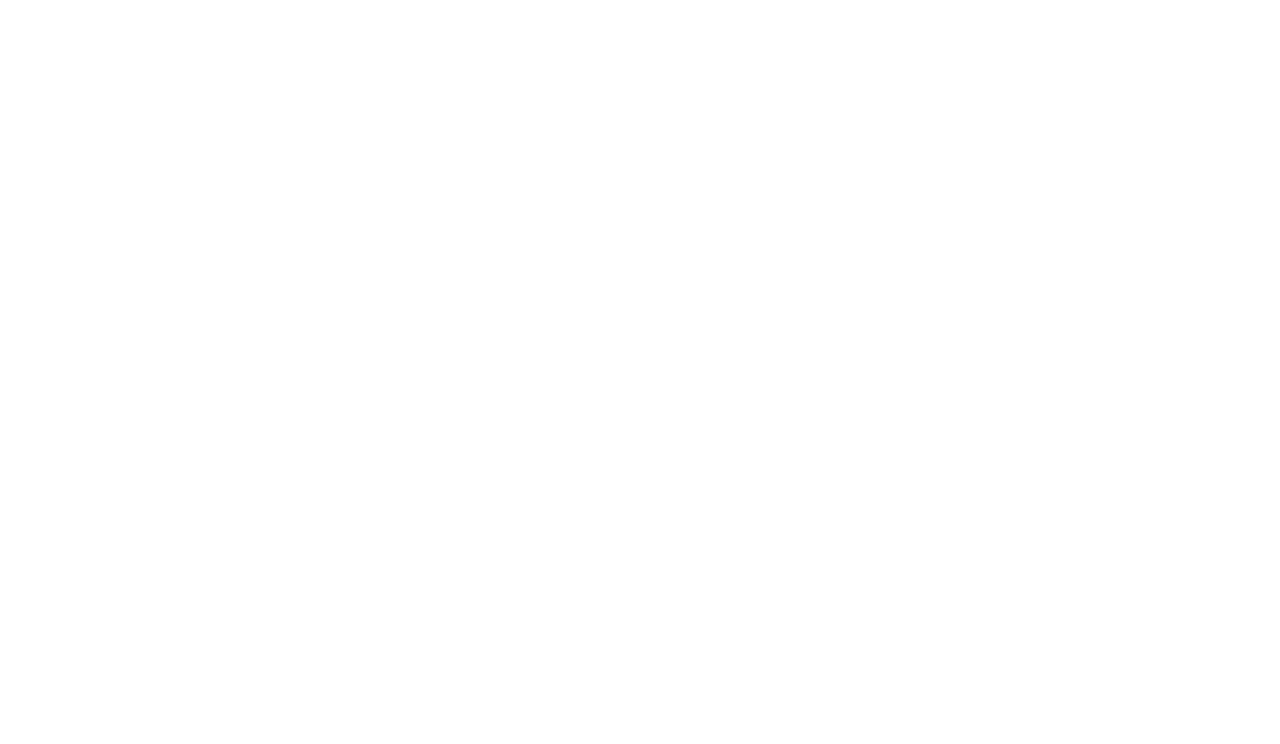
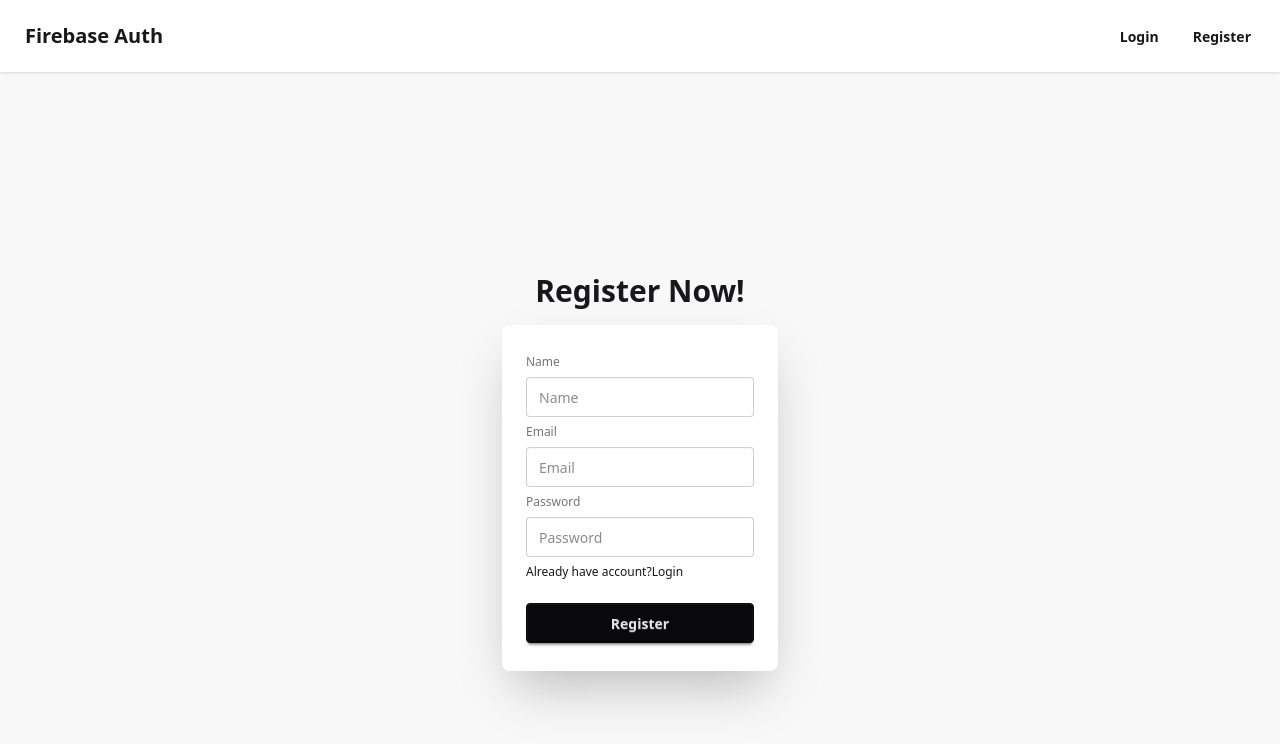
Before and after one commit to joynalmdabedin440/firebase-authentication-setup, a React (Vite) app: page /register in a window 1280 px wide. Before the commit this address had no page. Shown: the top 744 px of the page. Built offline with nearby package versions, Linux system fonts and the light colour scheme.

Commit message:
add navbar

```diff
--- a/package.json
+++ b/package.json
@@ -11,6 +11,7 @@
   },
   "dependencies": {
     "@tailwindcss/vite": "^4.0.6",
+    "firebase": "^11.3.1",
     "react": "^19.0.0",
     "react-dom": "^19.0.0",
     "react-router": "^7.1.5",
--- /dev/null
+++ b/src/components/Login.jsx
@@ -0,0 +1,42 @@
+
+
+const Login = () => {
+    const handleLogin = e => {
+        e.preventDefault()
+
+        const email = e.target.email.value
+        const password = e.target.password.value
+
+        console.log(email,password);
+
+
+
+    }
+
+
+
+    return (
+        <div className="hero bg-base-200 min-h-screen">
+            <div className="hero-content flex-col ">
+                <div className="text-center lg:text-left">
+                    <h1 className="text-3xl font-bold">Login now!</h1>
+
+                </div>
+                <div className="card bg-base-100 w-full max-w-sm shrink-0 shadow-2xl">
+                    <form onSubmit={handleLogin} className="card-body">
+                        <fieldset className="fieldset">
+                            <label className="fieldset-label">Email</label>
+                            <input  type="email" className="input" placeholder="Email" name="email" />
+                            <label className="fieldset-label">Password</label>
+                            <input type="password" className="input" placeholder="Password" name="password" />
+                            <div><a className="link link-hover">Forgot password?</a></div>
+                            <button type="submit" className="btn btn-neutral mt-4">Login</button>
+                        </fieldset>
+                    </form>
+                </div>
+            </div>
+        </div>
+    );
+};
+
+export default Login;
--- /dev/null
+++ b/src/components/Navbar.jsx
@@ -0,0 +1,25 @@
+import { Link } from "react-router";
+
+
+const Navbar = () => {
+    return (
+        <div className="navbar bg-base-100 shadow-sm">
+            <div className="flex-1">
+                <a className="btn btn-ghost text-xl">Firebase Auth</a>
+            </div>
+            <div className="flex-none">
+                <ul className="menu menu-horizontal px-1">
+
+                    <li>
+                        <Link to="/login" className="btn btn-ghost">Login</Link>
+                    </li>
+                    <li>
+                        <Link to="/register" className="btn btn-ghost">Register</Link>
+                    </li>
+                </ul>
+            </div>
+        </div>
+    );
+};
+
+export default Navbar;
--- /dev/null
+++ b/src/components/Register.jsx
@@ -0,0 +1,38 @@
+import { Link } from "react-router";
+
+
+const Register = () => {
+
+    const handleSubmit = (e) => {
+        e.preventDefault();
+        console.log(e.target.email.value);
+    }
+
+
+    return (
+        <div className="hero bg-base-200 min-h-screen">
+            <div className="hero-content flex-col ">
+                <div className="text-center lg:text-left">
+                    <h1 className="text-3xl font-bold">Register Now!</h1>
+
+                </div>
+                <div className="card bg-base-100 w-full max-w-sm shrink-0 shadow-2xl">
+                    <form onSubmit={handleSubmit}  className="card-body">
+                        <fieldset  className="fieldset">
+                            <label className="fieldset-label">Name</label>
+                            <input type="text" className="input" placeholder="Name" name="name" />
+                            <label className="fieldset-label">Email</label>
+                            <input type="email" className="input" placeholder="Email" name="email"/>
+                            <label className="fieldset-label">Password</label>
+                            <input type="password" className="input" placeholder="Password" name="password" />
+                            <div> Already have account?<Link to="/login">Login </Link></div>
+                            <button type="submit" className="btn btn-neutral mt-4">Register</button>
+                        </fieldset>
+                    </form>
+                </div>
+            </div>
+        </div>
+    );
+};
+
+export default Register;
--- a/src/components/Root.jsx
+++ b/src/components/Root.jsx
@@ -1,10 +1,12 @@
+import { Outlet } from "react-router";
+import Navbar from "./Navbar";
 
 
 const Root = () => {
     return (
         <div>
-            this is root component
-
+            <Navbar/>
+            <Outlet/>
         </div>
     );
 };
--- /dev/null
+++ b/src/firebase.init.js
@@ -0,0 +1,22 @@
+// Import the functions you need from the SDKs you need
+import { initializeApp } from "firebase/app";
+import { getAuth } from "firebase/auth";
+
+// TODO: Add SDKs for Firebase products that you want to use
+// https://firebase.google.com/docs/web/setup#available-libraries
+
+// Your web app's Firebase configuration
+const firebaseConfig = {
+  apiKey: "AIzaSyAfbSPgCpQZUAsuIW_Uw1XHjBOqmbTdLT4",
+  authDomain: "login-users-details-control.firebaseapp.com",
+  projectId: "login-users-details-control",
+  storageBucket: "login-users-details-control.firebasestorage.app",
+  messagingSenderId: "716634678871",
+  appId: "1:716634678871:web:35532eae012d143a8fe512"
+};
+
+// Initialize Firebase
+const app = initializeApp(firebaseConfig);
+
+const auth = getAuth(app)
+export default auth;
--- a/src/main.jsx
+++ b/src/main.jsx
@@ -3,12 +3,19 @@ import { createRoot } from 'react-dom/client'
 import './index.css'
 import { BrowserRouter, Route,  Routes } from "react-router";
 import Root from './components/Root.jsx'
+import Login from './components/Login.jsx';
+import Register from './components/Register.jsx';
 
 createRoot(document.getElementById('root')).render(
   <StrictMode>
     <BrowserRouter>
       <Routes>
-        <Route path="/" element={<Root />} />
+        <Route path="/" element={<Root />} >
+          <Route path="/login" element={<Login/>} />
+          <Route path="/register" element={<Register/>} />
+
+
+        </Route>
 
       </Routes>
 
```
Also changed, not shown: 1 other file (tests, documents, lock files or other folders).
